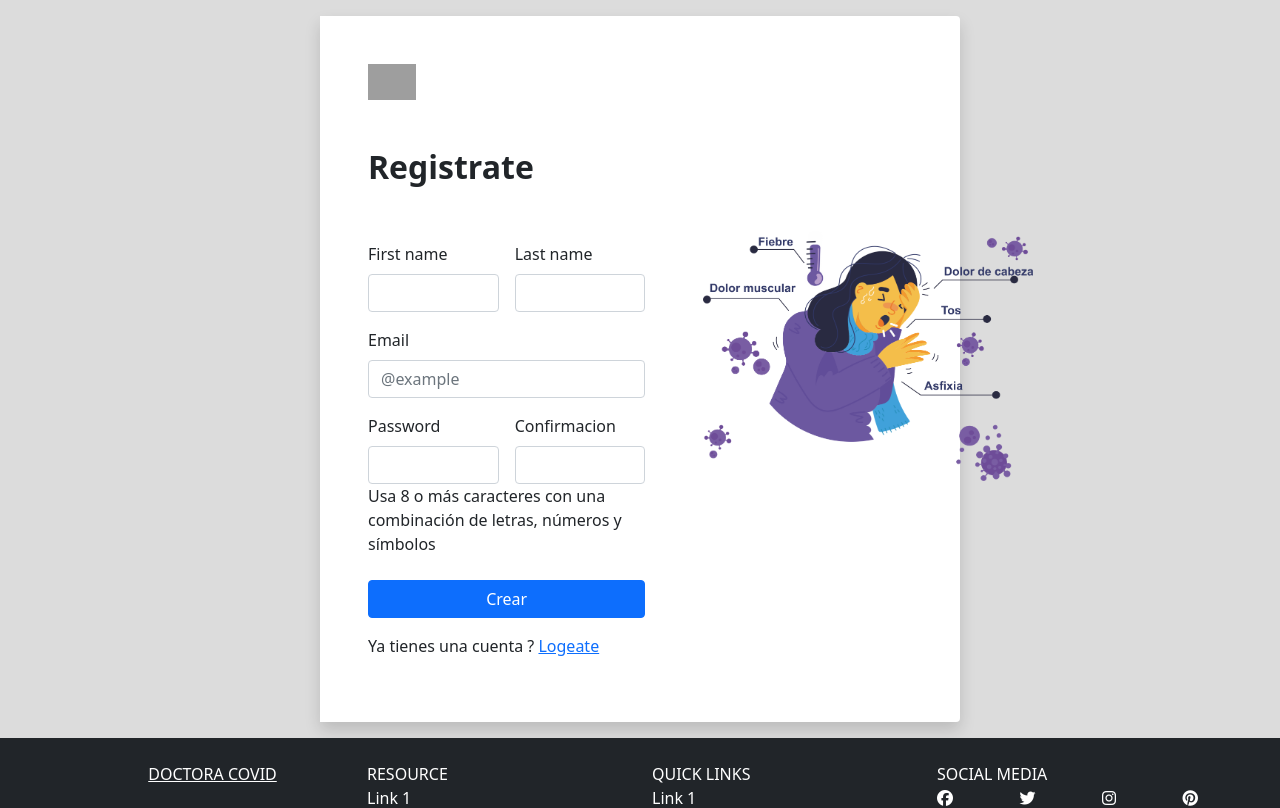
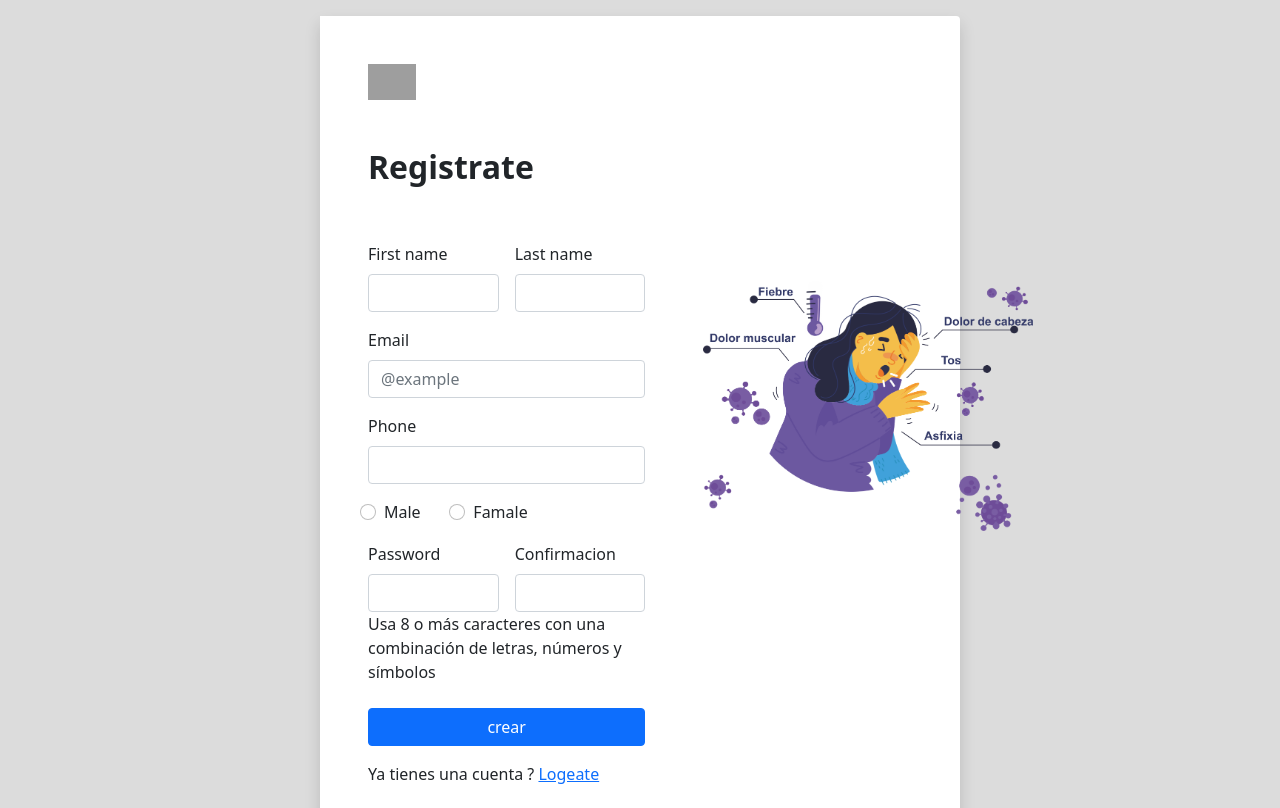
Before and after one commit to UsielOM/FCV19, an Angular app: page /registro in a window 1280 px wide. Shown: the top 808 px of the page. Built offline with nearby package versions, Linux system fonts and the light colour scheme; grey boxes are pictures that could not be loaded.

Commit message:
Modificación del componente Registro
Se agrego los campos Teléfono y genero para el componente registro

Se reposiciono la imagen

Se cambio la etiqueta a por un botón para poder validar cada uno de los campos del registro de manera sencilla

```diff
--- a/src/app/Components/HomeComponent/registro/registro.component.css
+++ b/src/app/Components/HomeComponent/registro/registro.component.css
@@ -10,7 +10,7 @@
     /* background-color: lightblue; */
     margin-bottom: 15px;
     height: 280px;
-    margin-top: 200px;
+    margin-top: 250px;
 }
 
 .columna {
--- a/src/app/Components/HomeComponent/registro/registro.component.html
+++ b/src/app/Components/HomeComponent/registro/registro.component.html
@@ -12,7 +12,7 @@
                 Registrate
             </h2>
             <!-- LOGIN -->
-            <form action="#">
+            <form action="user">
                 <div class="row g-3">
                     <div class="col-sm-6">
                         <label for="firstName" class="form-label">First name</label>
@@ -35,6 +35,24 @@
                             Valid last name is required.
                         </div>
                     </div>
+
+                    <div class="col-12">
+                        <label for="tel" class="form-label">Phone</label>
+                        <input type="tel" class="form-control" id="phone" placeholder="" value="" required="">
+                        <div class="invalid-feedback">
+                            Valid last name is required.
+                        </div>
+                    </div>
+                    <div class="col-3 form-check form-check-inline">
+                        <input class="form-check-input" type="radio" name="user-grander" id="user-male" value="option1" required>
+                        <label class="form-check-label" for="inlineRadio1">Male</label>
+                    </div>
+                    <div class="col-3 form-check form-check-inline">
+                        <input class="form-check-input" type="radio" name="user-grander" id="user-famale" value="option2" required>
+                        <label class="form-check-label" for="inlineRadio2">Famale</label>
+                    </div>
+
+
 
                     <div class="col-6">
                         <label for="password" class="form-label">Password</label>
@@ -60,7 +78,8 @@
                 </div>
 
                 <div class="d-grid">
-                    <a href="user" class="btn btn-primary">Crear</a>
+                    <button class="btn btn-primary">crear</button>
+
                 </div>
                 <div class="my-3">
                     <span>Ya tienes una cuenta ? <a href="/home"> Logeate</a> </span><br>
--- a/src/app/Components/HomeComponent/registro/registro.component.ts
+++ b/src/app/Components/HomeComponent/registro/registro.component.ts
@@ -12,4 +12,10 @@ export class RegistroComponent implements OnInit {
   ngOnInit(): void {
   }
 
+
+
+
 }
+function redireccionar (){
+  location.href='user';
+}
```
